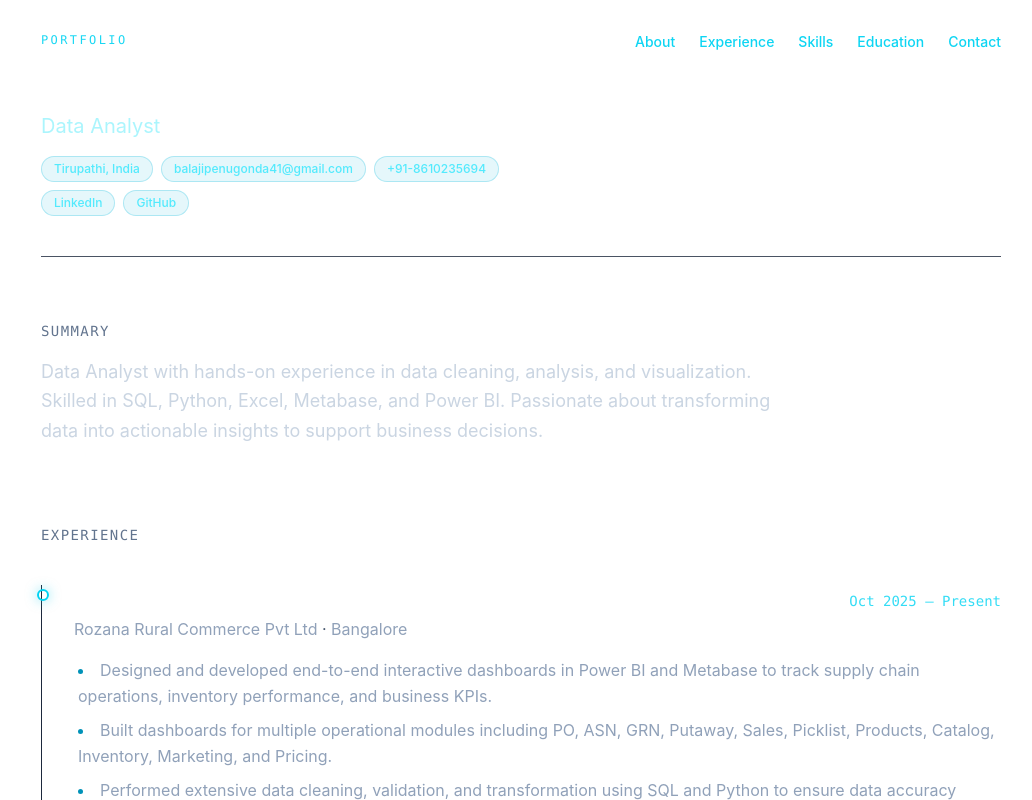
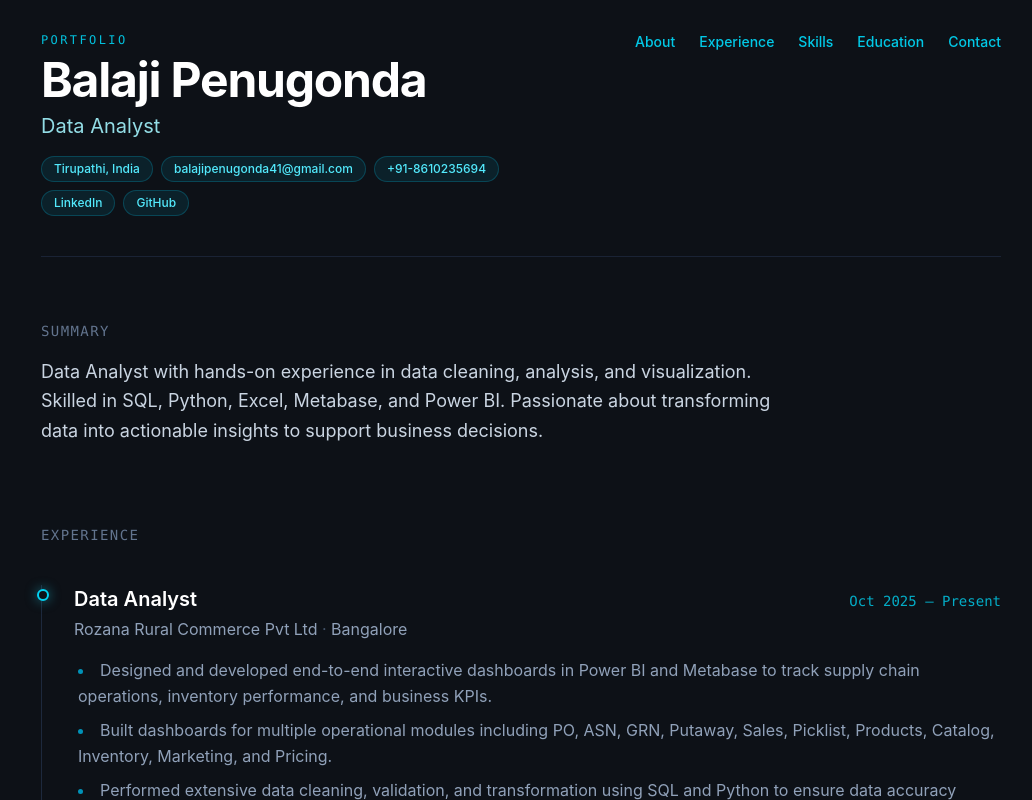
Before and after one commit to Balaji041/Balaji-portfolio, a React (Vite) app: page / in a window 1280 px wide. Shown: the top 800 px of the page, without its empty margins (119-1151 px from the left). Built offline with nearby package versions, Linux system fonts and the light colour scheme.

Commit message:
Implementation
The page will now have a dark `#0d1117` background (GitHub-dark style), and the `bg-surface-card` cards will render as the slightly lighter `#161b27`. Refresh **http://localhost:5173** to see it.

```diff
--- a/src/index.css
+++ b/src/index.css
@@ -1,9 +1,18 @@
 @import "tailwindcss";
 
+@theme {
+  --color-surface: #0d1117;
+  --color-surface-card: #161b27;
+  --color-surface-muted: #1e2530;
+}
+
+html,
 body {
   margin: 0;
+  background-color: #0d1117;
 }
 
 #root {
   min-height: 100svh;
+  background-color: #0d1117;
 }
```
